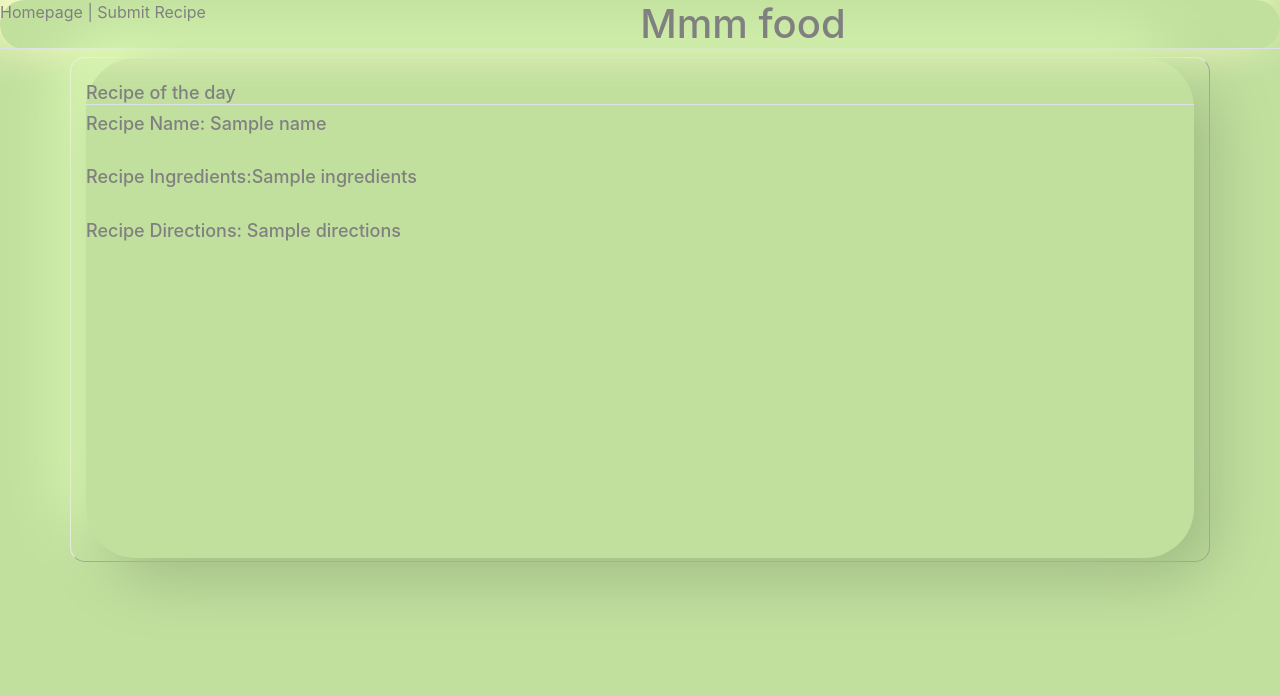
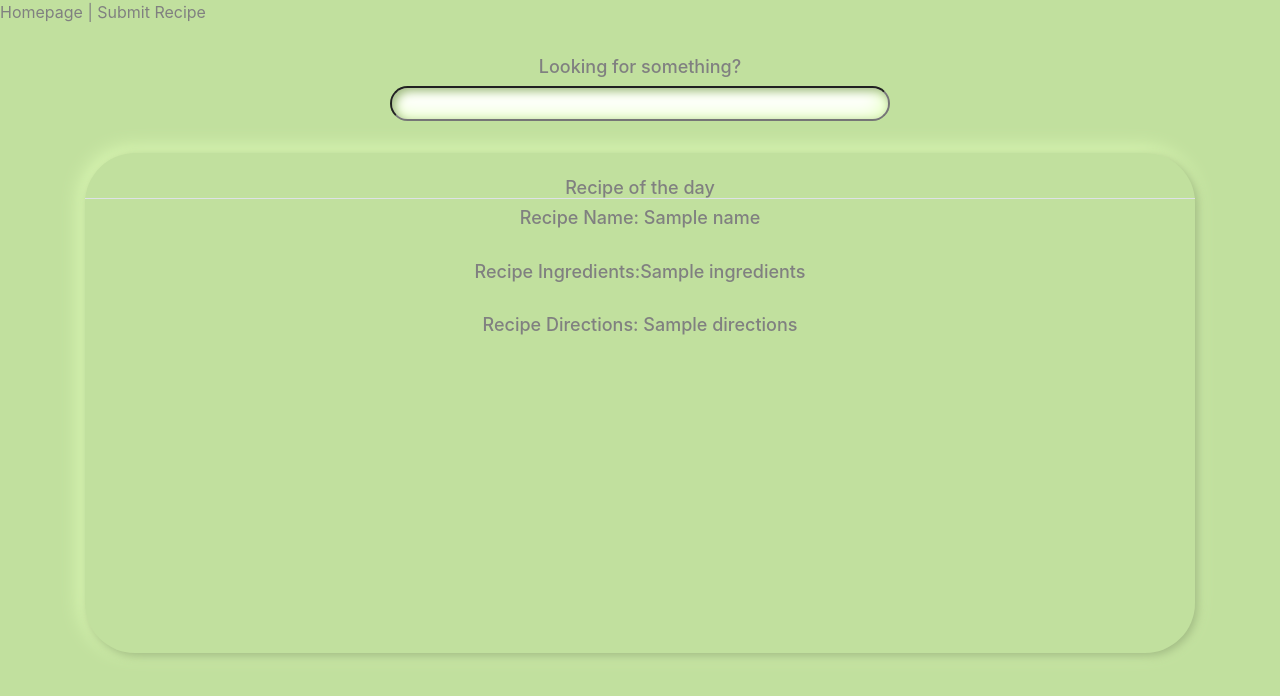
Before and after one commit to gageschmidt/whats_cookin_python, a Django app: template whats_cookin/templates/home.html in a window 1280 px wide. Shown: the top 696 px of the page. Run offline with Django 3.2, Linux system fonts and the light colour scheme; the template is opened without the code that fills it: most values are stand-ins (such as "Sample title", 1, 10 or a date in 2020); parts of the project's set-up code (start-up, migrations or seed data) failed here and were passed over; some libraries are stand-ins or nearby versions.

Commit message:
more styling changes, mainly to the home page.

```diff
--- a/whats_cookin/static/css/base.css
+++ b/whats_cookin/static/css/base.css
@@ -7,9 +7,3 @@ a {
 body {
     background-color: #c1e09e;
 }
-
-.text-center.underline {
-    border-radius: 28px;
-    box-shadow:
-             -20px -20px 60px #ffffcb;
-}
--- a/whats_cookin/static/css/homepage.css
+++ b/whats_cookin/static/css/homepage.css
@@ -1,26 +1,27 @@
-.container {
-    border-radius: 15px;
-    border-style: outset;
-    border-width: thin;
-    height: 505px;
-    min-width: 1000px;
-    position: center;
-    top: 55px;
-}
 h1 {
     color: #808080;
+    text-shadow: 0px 1px 1px ;
 }
 h2 {
     color: #808080;
     font-size: 18px;
 }
 #recipe-otd {
+    border-color: #808080;
     border-radius: 50px;
-    box-shadow:   20px 20px 60px #a0ba83,
-             -20px -20px 60px #e2ffb9;
+    box-shadow: 3px 3px 10px #a0ba83,
+                -3px -3px 22px #e2ffb9;
     position: center;
     min-width: 1000px;
     height: 500px;
     right: -45px;
     top: 50px;
+    text-align: center;
 }
+#recipe-search-input {
+    height: 35px;
+    min-width: 500px;
+    border-radius: 35px;
+    box-shadow: inset 3px 3px 10px #a0ba83,
+                inset -3px -3px 20px #e2ffb9;
+}
--- a/whats_cookin/templates/home.html
+++ b/whats_cookin/templates/home.html
@@ -1,15 +1,18 @@
 {% extends 'layouts/base.html' %}
 {% block header %}
-    <div class="text-center underline">
-        <div class="greeting-header text-muted">
-            <h1 class="border-bottom text-center">Mmm food</h1>
-        </div>
-    </div>
+    <br>
+     <h2>
+        Looking for something?
+     </h2>
+    <label for="recipe-search">
+        <input id="recipe-search-input" type="text" />
+    </label>
 {% endblock %}
 
 {% block content %}
+    <br>
     <div class="container">
-        <div  id="recipe-otd">
+        <div id="recipe-otd">
             <br>
             <div>
                 <h2 class="border-bottom">
```
Also changed, not shown: whats_cookin/static/css/submission.css (+6 -1 lines), whats_cookin/templates/submission.html (+2 -8 lines).
